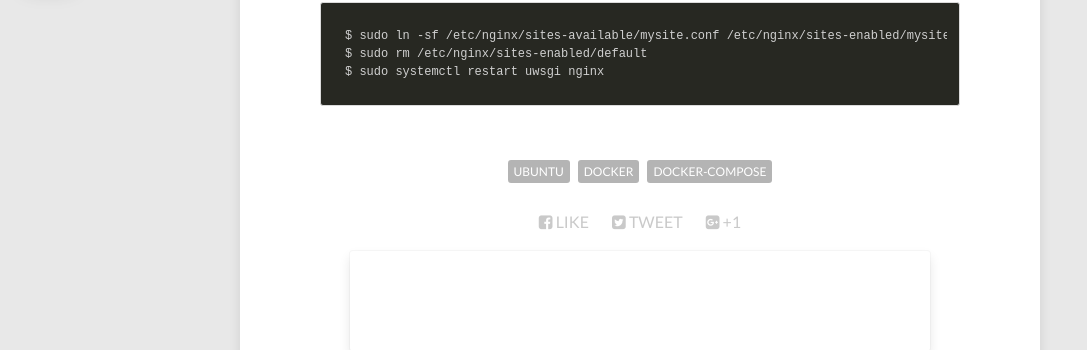
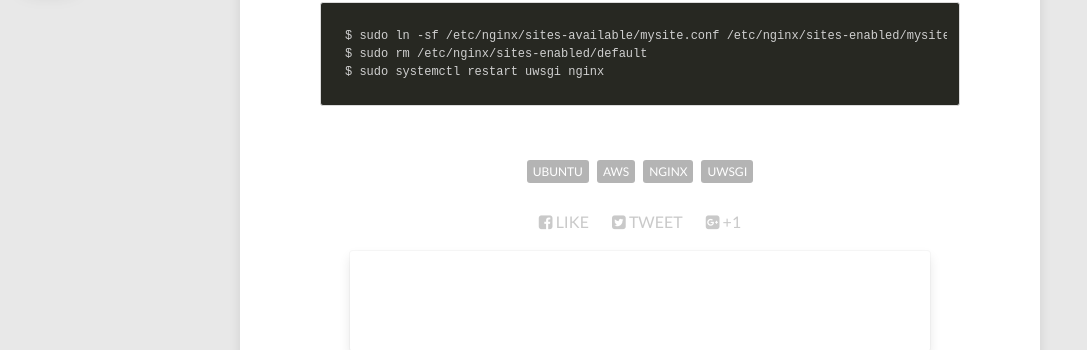
Before and after one commit to Isaccchoi/Isaccchoi.github.io, a Jekyll site: the page built from _posts/2019-04-17-EC2-설정.md, in a window 1280 px wide and 900 px high, scrolled down 4385 px. Shown: the part 96-446 px from the top of the window, without its empty margins (0-1087 px from the left). Built offline with Jekyll 4.4.1, drawn with Linux system fonts in a browser that asks for light colours; nearby versions of some CDN libraries; comment, search, counter and statistics services are not loaded.

Commit message:
tag변경

```diff
--- a/_posts/2019-04-17-EC2-설정.md
+++ b/_posts/2019-04-17-EC2-설정.md
@@ -5,7 +5,7 @@ date: 2019-04-10 23:20:00
 lang: ko
 nav: post
 category: Programing
-tags: [ubuntu, docker, docker-compose]
+tags: [ubuntu, AWS, nginx, uwsgi]
 ---
 
 ## local 설정
```
